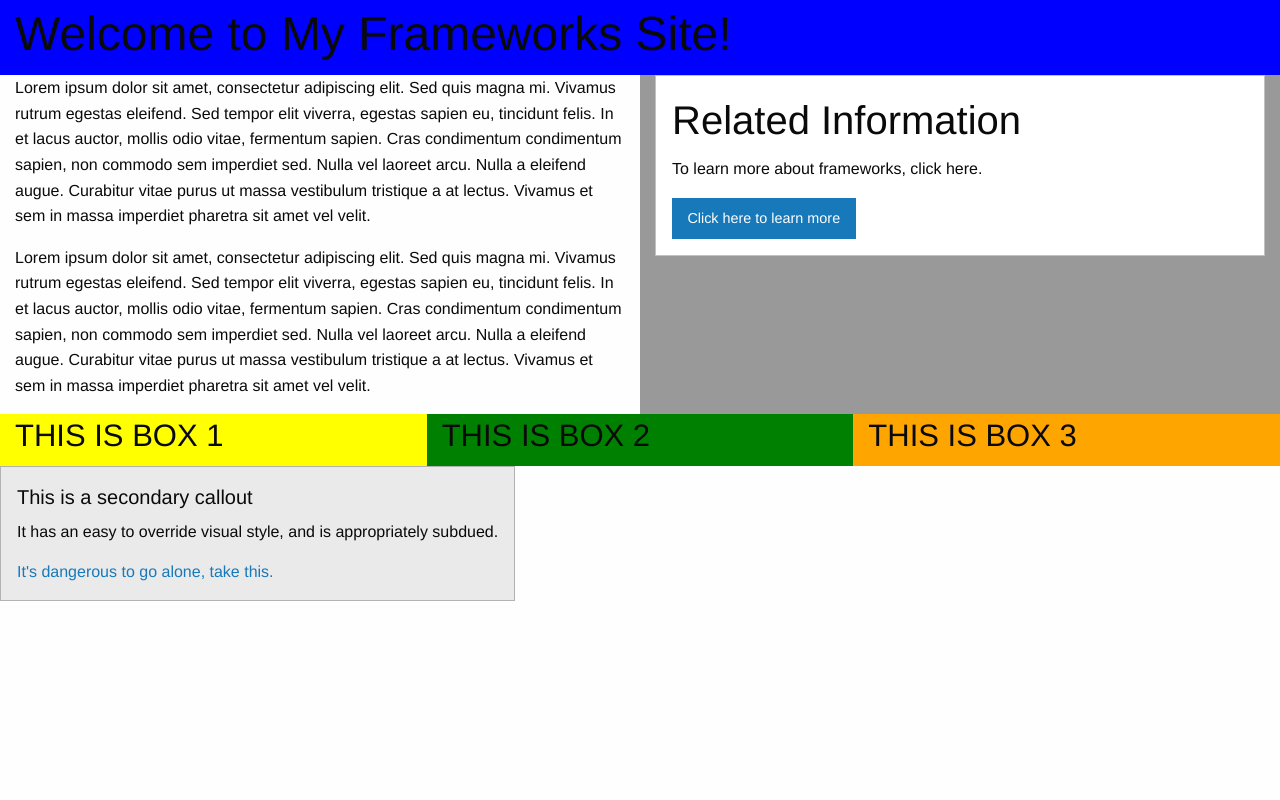
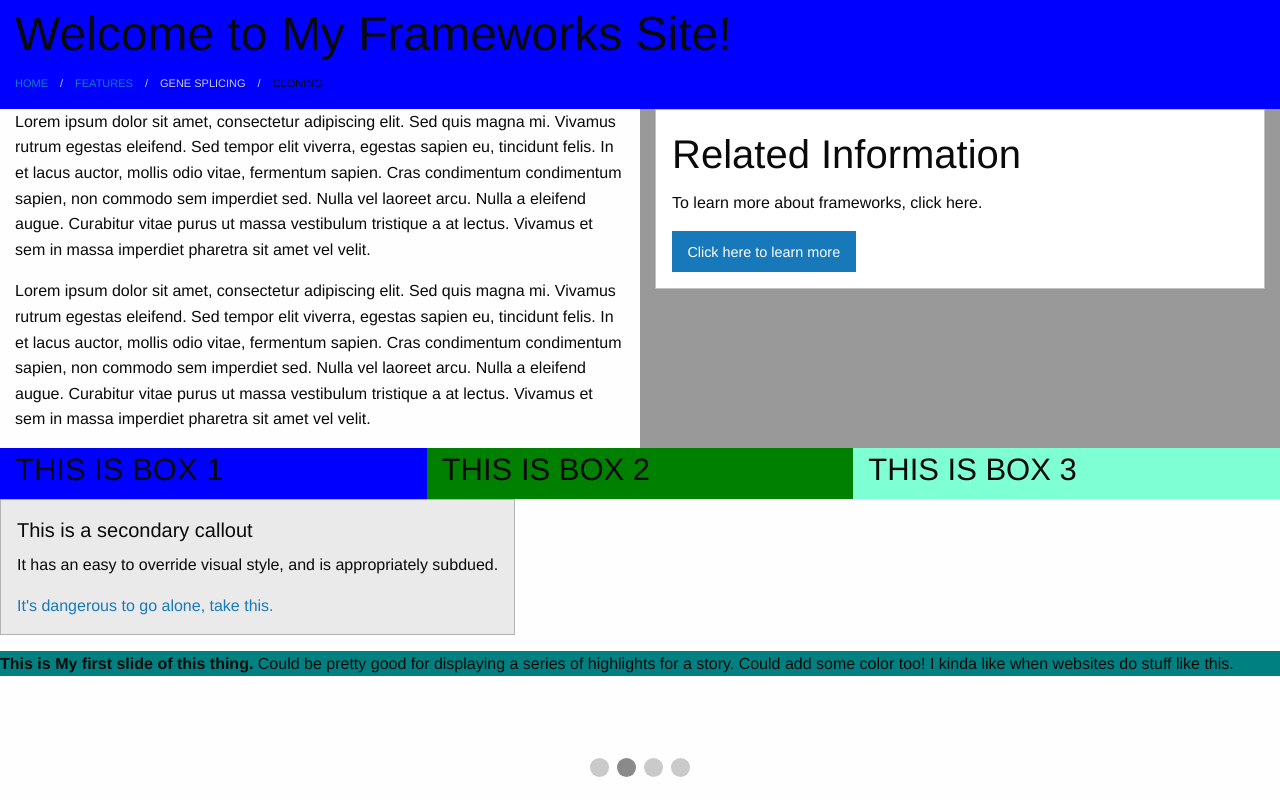
Before and after one commit to njclancy5/JOUR352, a plain HTML site: page foundationStarter/index.html in a window 1280 px wide. Drawn offline with Linux system fonts and the light colour scheme.

Commit message:
Add files via upload

```diff
--- a/foundationStarter/css/app.css
+++ b/foundationStarter/css/app.css
@@ -11,7 +11,7 @@
 }
 
 .box1 {
-	background-color: yellow;
+	background-color: blue;
 }
 
 .box2 {
@@ -19,5 +19,9 @@
 }
 
 .box3 {
-	background-color:  orange;
+	background-color:  aquamarine;
 }
+
+.docs-example-orbit-slide {
+background-color: teal;
+}
--- a/foundationStarter/index.html
+++ b/foundationStarter/index.html
@@ -14,6 +14,18 @@
 <div class="grid-x grid-padding-x">
   <div class="large-12 cell mainHeader">
     <h1>Welcome to My Frameworks Site! </h1>
+
+
+    <nav aria-label="You are here:" role="navigation">
+  <ul class="breadcrumbs">
+    <li><a href="#0">Home</a></li>
+    <li><a href="#0">Features</a></li>
+    <li class="disabled">Gene Splicing</li>
+    <li>
+      <span class="show-for-sr">Current: </span> Cloning
+    </li>
+  </ul>
+</nav>
 
 </div>
 <div class="large-6 medium-12 small-12 cell">
@@ -51,10 +63,44 @@
   <a href="#">It's dangerous to go alone, take this.</a>
 </div>
 
-
   </div>
 </div>
 
+<div class="orbit" role="region" aria-label="Favorite Text Ever" data-orbit>
+  <ul class="orbit-container">
+    <button class="orbit-previous" aria-label="previous"><span class="show-for-sr">Previous Slide</span>&#9664;</button>
+    <button class="orbit-next" aria-label="next"><span class="show-for-sr">Next Slide</span>&#9654;</button>
+    <li class="is-active orbit-slide">
+      <div class="docs-example-orbit-slide">
+        <p><strong>This is My first slide of this thing.</strong> Could be pretty good for displaying a series of highlights for a story. Could add some color too! I kinda like when websites do stuff like this. </p>
+      </div>
+    </li>
+    <li class="orbit-slide">
+      <div class="docs-example-orbit-slide">
+        <p><strong>This is my second slide of this thing.</strong> Lorem ipsum dolor sit amet, consectetur adipisicing elit, sed do eiusmod tempor incididunt ut labore et dolore magna aliqua. Ut enim ad minim veniam, quis nostrud exercitation ullamco laboris nisi ut aliquip ex ea commodo consequat. Duis aute irure dolor in reprehenderit in voluptate velit esse cillum dolore eu fugiat nulla pariatur. Excepteur sint occaecat cupidatat non proident, sunt in culpa qui officia deserunt mollit anim id est laborum.</p>
+      </div>
+    </li>
+    <li class="orbit-slide">
+      <div class="docs-example-orbit-slide">
+        <p><strong>This is my third slide of this thing.</strong> Lorem ipsum dolor sit amet, consectetur adipisicing elit, sed do eiusmod tempor incididunt ut labore et dolore magna aliqua. Ut enim ad minim veniam, quis nostrud exercitation ullamco laboris nisi ut aliquip ex ea commodo consequat. Duis aute irure dolor in reprehenderit in voluptate velit esse cillum dolore eu fugiat nulla pariatur. Excepteur sint occaecat cupidatat non proident, sunt in culpa qui officia deserunt mollit anim id est laborum.</p>
+      </div>
+    </li>
+    <li class="orbit-slide">
+      <div class="docs-example-orbit-slide">
+        <p><strong>This is my fourth slide of this thing.</strong> Lorem ipsum dolor sit amet, consectetur adipisicing elit, sed do eiusmod tempor incididunt ut labore et dolore magna aliqua. Ut enim ad minim veniam, quis nostrud exercitation ullamco laboris nisi ut aliquip ex ea commodo consequat. Duis aute irure dolor in reprehenderit in voluptate velit esse cillum dolore eu fugiat nulla pariatur. Excepteur sint occaecat cupidatat non proident, sunt in culpa qui officia deserunt mollit anim id est laborum.</p>
+      </div>
+    </li>
+  </ul>
+  <nav class="orbit-bullets">
+    <button class="is-active" data-slide="0">
+      <span class="show-for-sr">First slide details.</span>
+      <span class="show-for-sr" data-slide-active-label>Current Slide</span>
+    </button>
+    <button data-slide="1"><span class="show-for-sr">Second slide details.</span></button>
+    <button data-slide="2"><span class="show-for-sr">Third slide details.</span></button>
+    <button data-slide="3"><span class="show-for-sr">Fourth slide details.</span></button>
+  </nav>
+</div>
 
 
 
```
